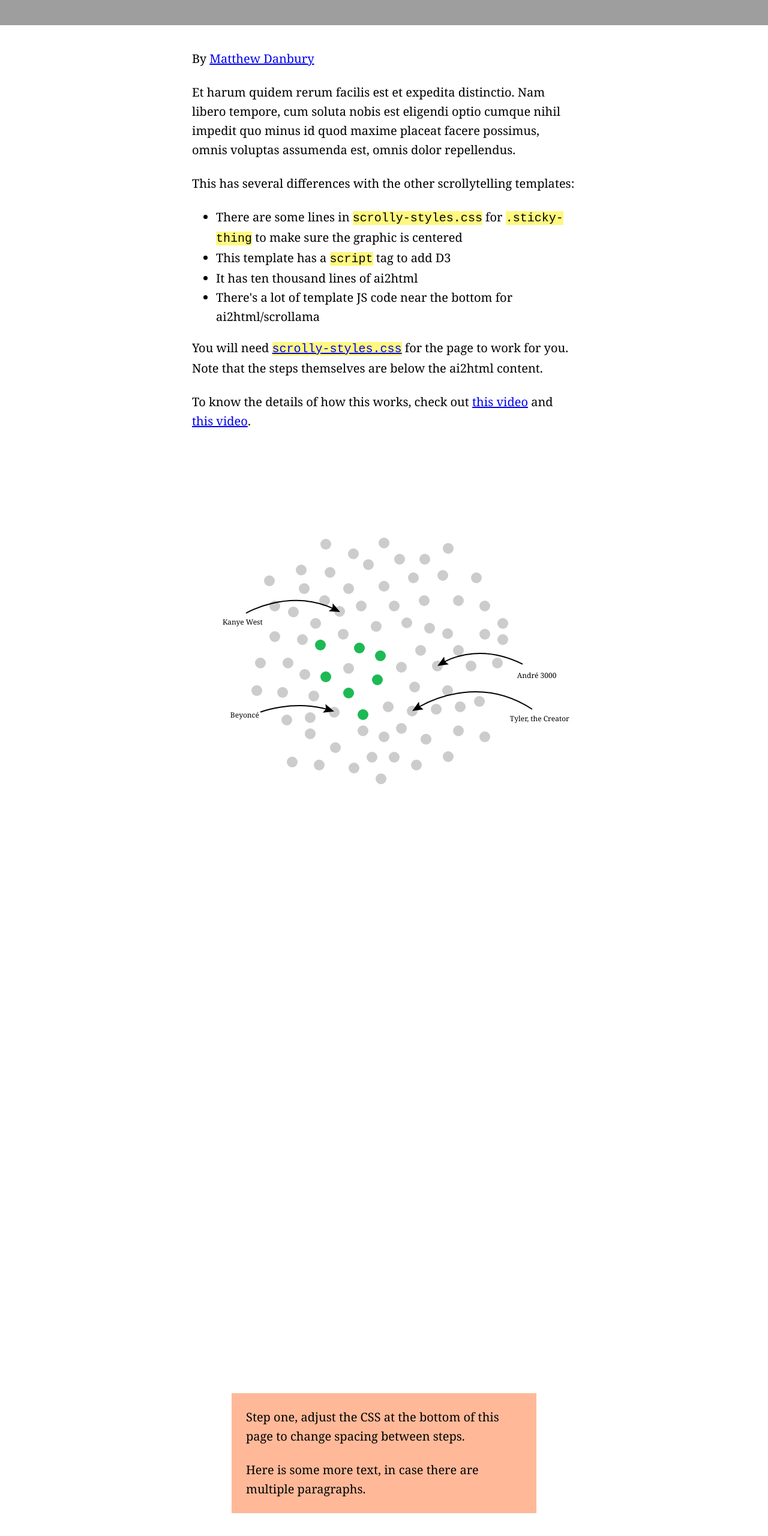
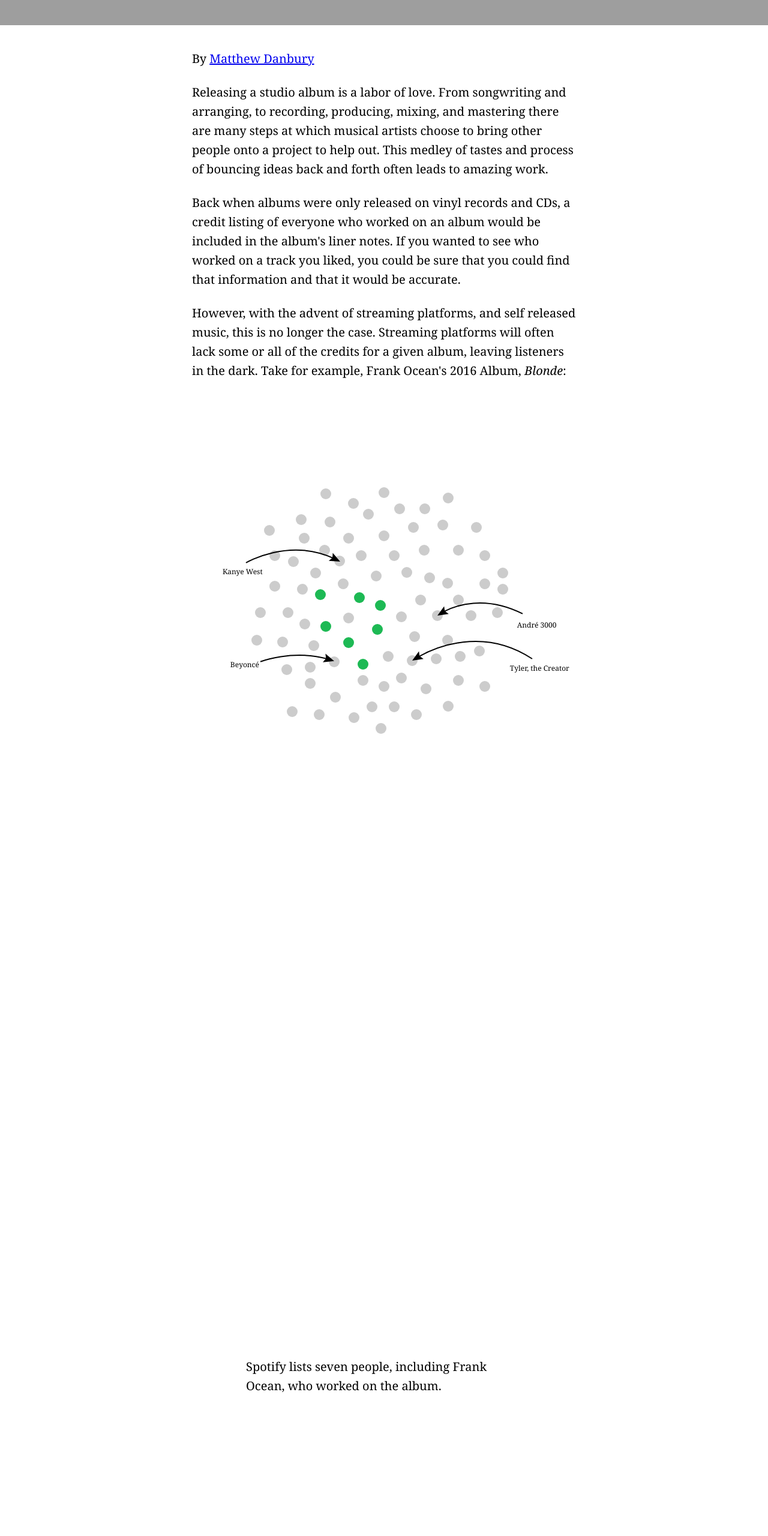
Before and after one commit to mjdanbury/song-credits, a plain HTML site: page index.html in a window 1280 px wide. Shown: the part 798-3358 px from the top of the page at 60% size. Drawn offline with nearby package versions, Linux system fonts and the light colour scheme; grey boxes are pictures that could not be loaded; a script that the page names is missing; a web font is replaced by a local one.

Commit message:
add story

```diff
--- a/index.html
+++ b/index.html
@@ -157,43 +157,24 @@
         <p>By <a href="https://matthewdanbury.info">Matthew Danbury</a></p>
       </div>
       <p>
-        Et harum quidem rerum facilis est et expedita distinctio. Nam libero
-        tempore, cum soluta nobis est eligendi optio cumque nihil impedit quo
-        minus id quod maxime placeat facere possimus, omnis voluptas assumenda
-        est, omnis dolor repellendus.
+        Releasing a studio album is a labor of love. From songwriting and
+        arranging, to recording, producing, mixing, and mastering there are many
+        steps at which musical artists choose to bring other people onto a
+        project to help out. This medley of tastes and process of bouncing ideas
+        back and forth often leads to amazing work.
       </p>
       <p>
-        This has several differences with the other scrollytelling templates:
-      </p>
-      <ul>
-        <li>
-          There are some lines in <code>scrolly-styles.css</code> for
-          <code>.sticky-thing</code> to make sure the graphic is centered
-        </li>
-        <li>This template has a <code>script</code> tag to add D3</li>
-        <li>It has ten thousand lines of ai2html</li>
-        <li>
-          There's a lot of template JS code near the bottom for
-          ai2html/scrollama
-        </li>
-      </ul>
-      <p>
-        You will need
-        <code><a href="scrolly-styles.css">scrolly-styles.css</a></code> for the
-        page to work for you. Note that the steps themselves are below the
-        ai2html content.
+        Back when albums were only released on vinyl records and CDs, a credit
+        listing of everyone who worked on an album would be included in the
+        album's liner notes. If you wanted to see who worked on a track you
+        liked, you could be sure that you could find that information and that
+        it would be accurate.
       </p>
       <p>
-        To know the details of how this works, check out
-        <a
-          href="https://www.youtube.com/watch?v=bJKLmEBu2sE&list=PLewNEVDy7gq3MSrrO3eMEW8PhGMEVh2X2&index=7"
-          >this video</a
-        >
-        and
-        <a
-          href="https://www.youtube.com/watch?v=hZ1g7d5BPYQ&list=PLewNEVDy7gq3MSrrO3eMEW8PhGMEVh2X2&index=9"
-          >this video</a
-        >.
+        However, with the advent of streaming platforms, and self released
+        music, this is no longer the case. Streaming platforms will often lack
+        some or all of the credits for a given album, leaving listeners in the
+        dark. Take for example, Frank Ocean's 2016 Album, <em>Blonde</em>:
       </p>
     </div>
 
@@ -1043,51 +1024,29 @@
         <div class="step" id="step-one">
           <div>
             <p>
-              Step one, adjust the CSS at the bottom of this page to change
-              spacing between steps.
-            </p>
-            <p>
-              Here is some more text, in case there are multiple paragraphs.
+              Spotify lists seven people, including Frank Ocean, who worked on
+              the album.
             </p>
           </div>
         </div>
         <div class="step" id="step-two">
-          <p>
-            Find the JavaScript code near the bottom to associate each step with
-            an image change.
-          </p>
+          <p>In fact, there are actually 82.</p>
         </div>
         <div class="step" id="step-three">
-          <p>
-            By default, the steps are a set width and the text is left-centered.
-            Find the rule in <code>scrolly-styles.css</code> that refers to
-            <code>.step > *</code> to adjust or remove the width, center the
-            text, or change the background color/opacity.
-          </p>
+          <p>Including several A-list performers.</p>
         </div>
       </div>
     </section>
     <div class="content">
       <p>
-        Sed ut perspiciatis unde omnis iste natus error sit voluptatem
-        accusantium doloremque laudantium, totam rem aperiam, eaque ipsa quae ab
-        illo inventore veritatis et quasi architecto beatae vitae dicta sunt
-        explicabo. Nemo enim ipsam voluptatem quia voluptas sit aspernatur aut
-        odit aut fugit, sed quia consequuntur magni dolores eos qui ratione
-        voluptatem sequi nesciunt.
-      </p>
-      <figure>
-        <img
-          src="https://static01.nyt.com/images/2024/02/01/multimedia/01eu-hungary-orban-2-ghkw/01eu-hungary-orban-2-ghkw-superJumbo.jpg?quality=75&auto=webp"
-        />
-        <figcaption>This is an image caption</figcaption>
-      </figure>
-      <p>
-        Neque porro quisquam est, qui dolorem ipsum quia dolor sit amet,
-        consectetur, adipisci velit, sed quia non numquam eius modi tempora
-        incidunt ut labore et dolore magnam aliquam quaerat voluptatem. Ut enim
-        ad minima veniam, quis nostrum exercitationem ullam corporis suscipit
-        laboriosam, nisi ut aliquid ex ea commodi consequatur?
+        According to Michael Kushner, senior vice president at Warner Music
+        Group, there are several points at which inaccuracies could enter the
+        picture. "Record companies create label copy based on what we are told
+        by the artist, who is responsible for delivering the recordings under
+        our recording agreements. The A&R folks who work with the artists help
+        insure accuracy, which is something we always strive for. That label
+        copy is supplied as metadata to the streaming services, but the services
+        themselves are not consistent about what data they display, and where."
       </p>
     </div>
     <div class="footer">
--- a/scrolly-styles.css
+++ b/scrolly-styles.css
@@ -48,7 +48,7 @@
 }
 
 .steps-container {
-    transform: translate3d(0,0,0);
+  transform: translate3d(0, 0, 0);
   position: relative;
   padding: 0;
   z-index: 10;
@@ -79,7 +79,7 @@
   margin-right: 1.3em;
   text-align: center;
   padding: 1.2em !important;
-    background-color: #ffa880cc;
+  background-color: #ffffffcc;
 }
 
 .sticky-thing > canvas {
@@ -96,7 +96,7 @@
     display: flex;
   }
 
-    .scrolly-container.side-by-side>div {
+  .scrolly-container.side-by-side > div {
     flex-basis: 0;
     flex-grow: 1;
     flex-shrink: 1;
```
Lines whose indentation alone changed are shown as unchanged.
